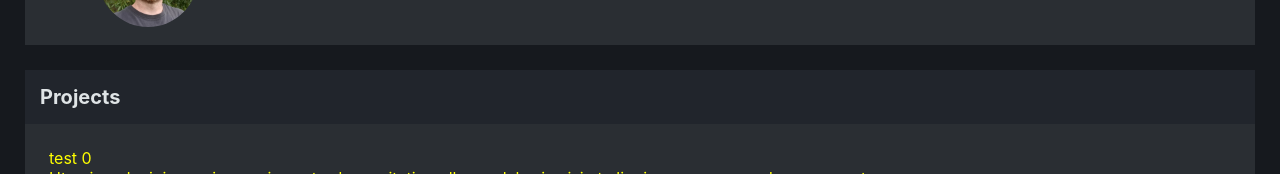
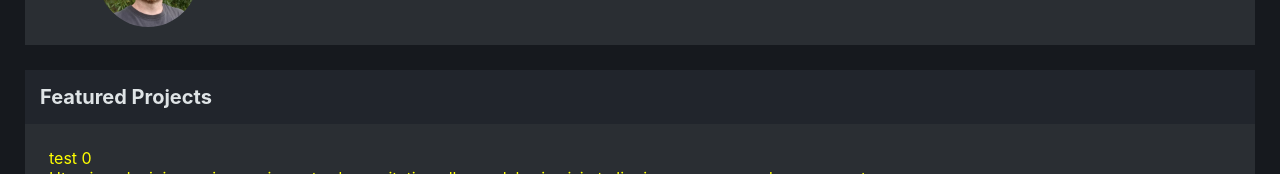
Before and after one commit to davidlongwith/david-home, a React (Create React App) app: page / in a window 1280 px wide. Shown: the part 231-405 px from the top of the page. Built offline with nearby package versions, Linux system fonts and the light colour scheme.

Commit message:
header text update

```diff
--- a/src/components/Projects.js
+++ b/src/components/Projects.js
@@ -5,7 +5,7 @@ import ProjectEntry from "./ProjectEntry.js";
 // display Projects section and create projects list
 const Projects = ({ projectsData }) => (
   <section className="section-wrapper">
-    <h1 className="section-header">Projects</h1>
+    <h1 className="section-header">Featured Projects</h1>
     <div className="project-list">
       {projectsData.length === 0 ? (
         <p>Oops! No projects listed</p>
```
Also changed, not shown: 1 other file (tests, documents, lock files or other folders).
